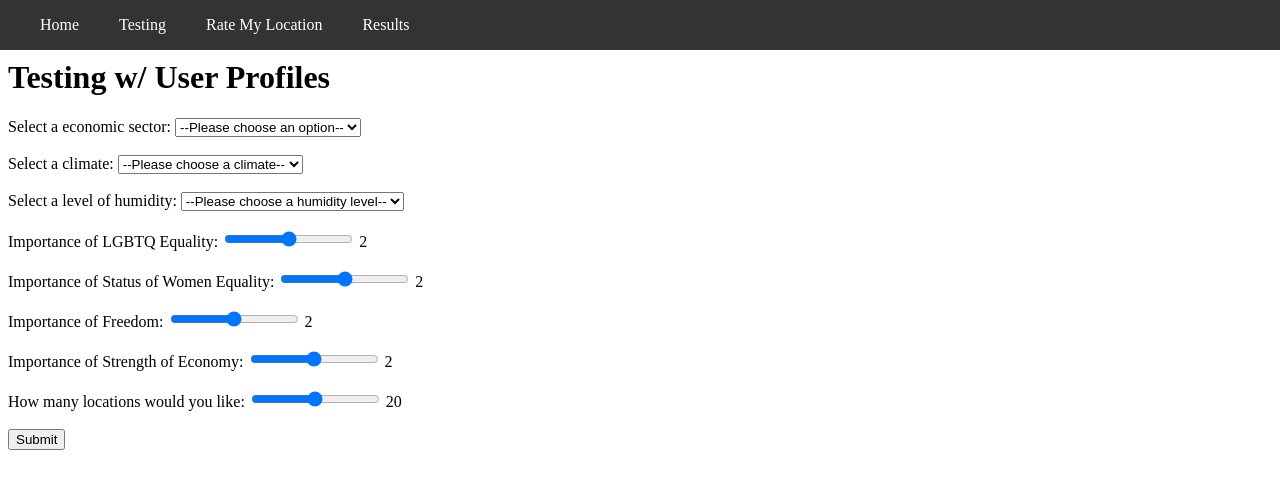
After one commit to ereppond/CSE6242-GroupProject, a Flask app: page /test in a window 1280 px wide. The commit adds this page. Shown: the top 489 px of the page. Run offline with Flask 2, Linux system fonts and the light colour scheme; parts of the project's set-up code (start-up, migrations or seed data) failed here and were passed over.

Commit message:
pushing test of platform

```diff
--- a/BlissfulBorders/app.py
+++ b/BlissfulBorders/app.py
@@ -1,6 +1,9 @@
-from flask import Flask, render_template
+from flask import Flask, render_template, request
+from src.weighted_sum import *
 
 app = Flask(__name__)
+
+df = load_data()
 
 
 @app.route("/")
@@ -8,9 +11,40 @@ def index():
     return render_template("index.html")
 
 
+@app.route("/test")
+def test():
+    return render_template("test.html")
+
+
+@app.route("/submit_form", methods=["POST"])
+def submit_form():
+    sector = request.form.get("sector")
+    climate = request.form.get("climate")
+    humidity = request.form.get("humidity")
+    lgbtq = int(request.form.get("lgbtq"))
+    women = int(request.form.get("women"))
+    freedom = int(request.form.get("freedom"))
+    economy = int(request.form.get("economy"))
+    num_results = int(request.form.get("num_results"))
+    user = {
+        "sector": sector,
+        "climate": climate,
+        "humidity": humidity,
+        "LGBTQ_rank": lgbtq,
+        "WPSI_rank": women,
+        "freedom_rank": freedom,
+        "GDP_rank": economy,
+    }
+    results = optimize(df, user, n=num_results)
+    filename = "test_results.csv"
+    results.to_csv(f"static/{filename}", index=False)
+    return render_template("preferences.html", filename=filename)
+
+
 @app.route("/preferences")
 def preferences():
-    return render_template("preferences.html")
+    filename = "sample_data.csv"
+    return render_template("preferences.html", filename=filename)
 
 
 @app.route("/add-rating")
@@ -19,4 +53,4 @@ def add_rating():
 
 
 if __name__ == "__main__":
-    app.run(debug=True, host="http://127.0.0.1", port=5000)
+    app.run(debug=True)  # , host="http://127.0.0.1", port=5000)
--- a/BlissfulBorders/src/weighted_sum.py
+++ b/BlissfulBorders/src/weighted_sum.py
@@ -2,7 +2,6 @@
 # coding: utf-8
 
 import pandas as pd
-import numpy as np
 
 
 def load_data():
@@ -293,10 +292,10 @@ def optimize(df, user_profile, n=5):
     sorted_df = df.sort_values(by="weighted_sum", ascending=False).reset_index(
         drop=True
     )
-    n_best = (
-        sorted_df[["city", "country"]].head(n).to_records(index=False)
-    )  # Use .loc to slice and get a view of the original data
-
+    n_best = sorted_df.head(n)
+    while n_best.drop_duplicates(subset="country").shape[0] < n and n < 200:
+        n += 1
+        n_best = sorted_df.head(n).drop_duplicates(subset="country")
     # Return a list of the 'City' values of the top n rows
     return n_best
 
--- /dev/null
+++ b/BlissfulBorders/static/test_results.csv
@@ -0,0 +1 @@
+city,city_ascii,lat,lng,country,iso2,iso3,admin_name,capital,population,id,avg_temp,avg_humidity,WH Rank,Country,WH Score,GDP per capita,Social support,Healthy life expectancy,Freedom to make life choices,Generosity,Perceptions of corruption,WPS Rank,WPS Score,LGBTQ Rank,LGBTQ Country,LGBTQ Score,LGBTQ Grade,Climate zone,Total GDP in mil USD,Agricultural percent,Industrial percent,Service percent,Agricultural in mil USD,Industrial  in mil USD,Service in mil USD,Climate description,Climate type,dom_sector,LGBTQ_norm,WPS_norm,Freedom_norm,GDP_norm,humidity,weighted_sum
--- a/BlissfulBorders/templates/add-rating.html
+++ b/BlissfulBorders/templates/add-rating.html
@@ -51,6 +51,7 @@
     <nav>
         <ul>
             <li><a href="{{ url_for('index') }}">Home</a></li>
+            <li><a href="{{ url_for('test') }}">Testing</a></li>
             <li><a href="{{ url_for('add_rating') }}">Rate My Location</a></li>
             <li><a href="{{ url_for('preferences') }}">Results</a></li>
         </ul>
--- /dev/null
+++ b/BlissfulBorders/templates/test.html
@@ -0,0 +1,113 @@
+<!DOCTYPE html>
+<html>
+
+<head>
+    <title>Testing w/ User Profiles</title>
+    <style>
+        nav {
+            position: absolute;
+            top: 0;
+            left: 0;
+            right: 0;
+            height: 50px;
+            background-color: #333;
+            color: #fff;
+            display: flex;
+            align-items: center;
+            justify-content: space-between;
+            padding: 0 20px;
+        }
+
+        nav ul {
+            margin: 0;
+            padding: 0;
+            display: flex;
+            list-style: none;
+        }
+
+        nav ul li {
+            margin: 0 10px;
+        }
+
+        nav ul li a {
+            color: #fff;
+            text-decoration: none;
+            padding: 10px;
+            border-radius: 5px;
+        }
+
+        nav ul li a:hover {
+            background-color: #555;
+        }
+
+        body {
+            padding-top: 30px;
+            /* adjust the value to match the height of your navbar */
+        }
+    </style>
+</head>
+
+<body>
+    <nav>
+        <ul>
+            <li><a href="{{ url_for('index') }}">Home</a></li>
+            <li><a href="{{ url_for('test') }}">Testing</a></li>
+            <li><a href="{{ url_for('add_rating') }}">Rate My Location</a></li>
+            <li><a href="{{ url_for('preferences') }}">Results</a></li>
+        </ul>
+    </nav>
+    <h1>Testing w/ User Profiles</h1>
+    <form method="POST" action="{{ url_for('submit_form') }}">
+        <label for="sector">Select a economic sector:</label>
+        <select id="sector" name="sector">
+            <option value="">--Please choose an option--</option>
+            <option value="Agricultural">Agricultural</option>
+            <option value="Service">Service</option>
+            <option value="Industrial">Industrial</option>
+        </select>
+        <br><br>
+        <label for="climate">Select a climate:</label>
+        <select id="climate" name="climate">
+            <option value="">--Please choose a climate--</option>
+            <option value="Cold">Cold</option>
+            <option value="Temperate">Temperate</option>
+            <option value="Tropical">Tropical</option>
+        </select>
+        <br><br>
+        <label for="humidity">Select a level of humidity:</label>
+        <select id="humidity" name="humidity">
+            <option value="">--Please choose a humidity level--</option>
+            <option value="Humid">Humid</option>
+            <option value="Moderate">Moderate</option>
+            <option value="Dry">Dry</option>
+        </select>
+        <br><br>
+        <label for="lgbtq">Importance of LGBTQ Equality:</label>
+        <input type="range" id="lgbtq" name="lgbtq" min="0" max="4" oninput="lgbtq_value.innerHTML = lgbtq.value;">
+        <span id="lgbtq_value">2</span>
+        <br><br>
+        <label for="women">Importance of Status of Women Equality:</label>
+        <input type="range" id="women" name="women" min="0" max="4" oninput="women_value.innerHTML = women.value;">
+        <span id="women_value">2</span>
+        <br><br>
+        <label for="freedom">Importance of Freedom:</label>
+        <input type="range" id="freedom" name="freedom" min="0" max="4"
+            oninput="freedom_value.innerHTML = freedom.value;">
+        <span id="freedom_value">2</span>
+        <br><br>
+        <label for="economy">Importance of Strength of Economy:</label>
+        <input type="range" id="economy" name="economy" min="0" max="4"
+            oninput="economy_value.innerHTML = economy.value;">
+        <span id="economy_value">2</span>
+        <br><br>
+        <label for="num_results">How many locations would you like:</label>
+        <input type="range" id="num_results" name="num_results" min="0" max="100"
+            oninput="num_results_value.innerHTML = num_results.value;">
+        <span id="num_results_value">20</span>
+
+        <br><br>
+        <input type="submit" value="Submit">
+    </form>
+</body>
+
+</html>
```
Also changed, not shown: BlissfulBorders/templates/preferences.html (+10 -4 lines).
